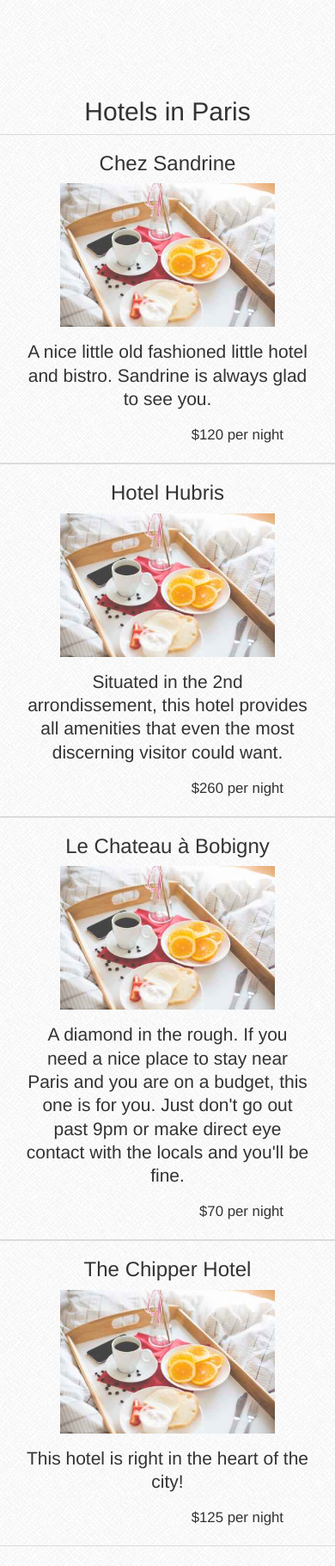
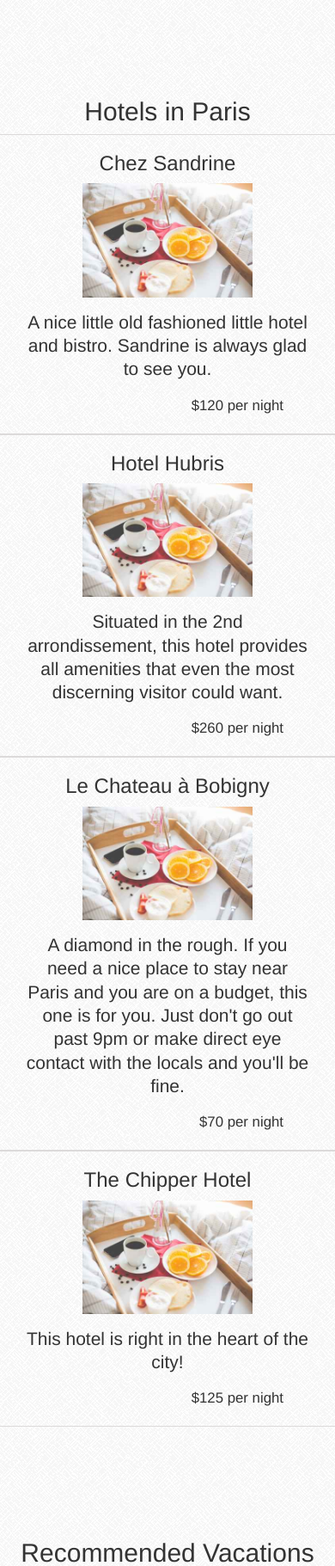
Before and after one commit to ibaena/hotelSite, a PHP site: page /home.html in a window 390 px wide. Shown: the part 622-2443 px from the top of the page at 86% size. Run offline with PHP 8.4, Linux system fonts and the light colour scheme; some libraries are stand-ins or nearby versions.

Commit message:
made item images responsive

```diff
--- a/css/style.css
+++ b/css/style.css
@@ -82,7 +82,7 @@ body{
 }
 
 .hotel-img{
-  max-width: 250px;
+  max-width: 100%;
   height: auto;
   width: auto;
 }
@@ -135,18 +135,30 @@ body{
 }
 
 @media screen and (min-width: 768px) and (max-width: 991px){
+  .hotel-img{
+    width: 40%;
+  }
+
   #head-images{
     height: 25%;
   }
 }
 
 @media screen and (min-width: 480px) and (max-width: 767px){
+  .hotel-img{
+    width: 60%;
+  }
+
   #head-images{
     height: 20%;
   }
 }
 
 @media screen and (max-width: 479px){
+  .hotel-img{
+    width: 60%;
+  }
+
   #head-images{
     height: 20%;
   }
```
